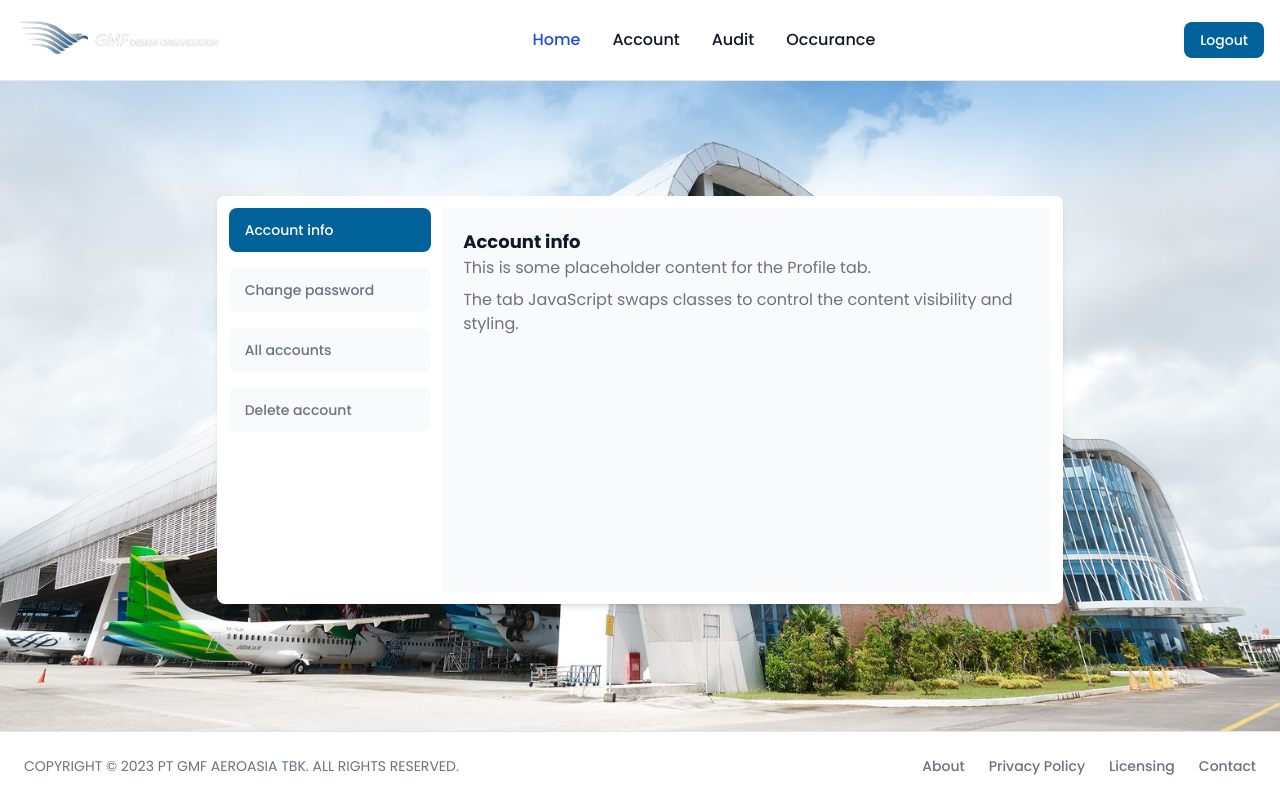
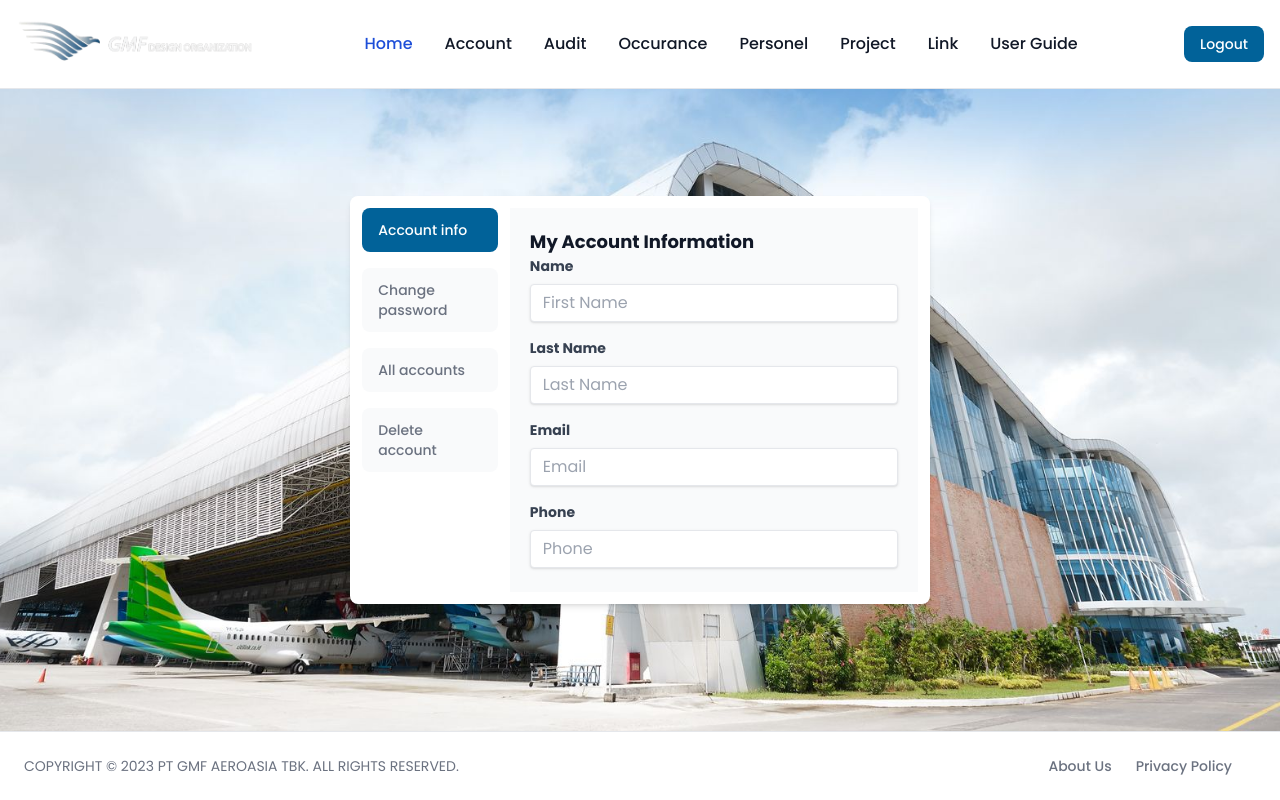
Before and after one commit to reg-strtgy-enjyr/Dashboard-DOA-GMF-Old, an Angular app in the folder Frontend/: page /account in a window 1280 px wide. Built offline with nearby package versions, Linux system fonts and the light colour scheme.

Commit message:
update comments

```diff
--- a/Frontend/src/app/account/account.component.html
+++ b/Frontend/src/app/account/account.component.html
@@ -30,21 +30,35 @@
             </ul>
             <div class="p-5 bg-gray-50 text-medium text-gray-500 w-auto h-96 md:w-3/4">
                 <div id="account-info" *ngIf="selectedTab === 'account-info'">
-            <h3 class="text-lg font-bold text-gray-900">Account info</h3>
-            <p class="mb-2">This is some placeholder content for the Profile tab.</p>
-            <p>The tab JavaScript swaps classes to control the content visibility and styling.</p>
+                    <h3 class="text-lg font-bold text-gray-900">My Account Information</h3>
+                        <div class="mb-4">
+                            <label class="block text-gray-700 text-sm font-bold mb-2" for="firstName">Name</label>
+                            <input class="shadow appearance-none border rounded w-full py-2 px-3 text-gray-700 leading-tight focus:outline-none focus:shadow-outline" id="firstName" type="text" placeholder="First Name">
+                        </div>
+                        <div class="mb-4">
+                            <label class="block text-gray-700 text-sm font-bold mb-2" for="lastName">Last Name</label>
+                            <input class="shadow appearance-none border rounded w-full py-2 px-3 text-gray-700 leading-tight focus:outline-none focus:shadow-outline" id="lastName" type="text" placeholder="Last Name">
+                        </div>
+                        <div class="mb-4">
+                            <label class="block text-gray-700 text-sm font-bold mb-2" for="email">Email</label>
+                            <input class="shadow appearance-none border rounded w-full py-2 px-3 text-gray-700 leading-tight focus:outline-none focus:shadow-outline" id="email" type="email" placeholder="Email">
+                        </div>
+                        <div class="mb-4">
+                            <label class="block text-gray-700 text-sm font-bold mb-2" for="phone">Phone</label>
+                            <input class="shadow appearance-none border rounded w-full py-2 px-3 text-gray-700 leading-tight focus:outline-none focus:shadow-outline" id="phone" type="tel" placeholder="Phone">
+                        </div>
                 </div>
                 <div id="change-password" *ngIf="selectedTab === 'change-password'">
                     <h3 class="text-lg font-bold text-gray-900">Change password</h3>
-            <p class="mb-2">This is some placeholder content for the Dashboard tab.</p>
+                    <p class="mb-2">This is some placeholder content for the Change password tab.</p>
                 </div>
                 <div id="all-accounts" *ngIf="selectedTab === 'all-accounts'">
                     <h3 class="text-lg font-bold text-gray-900">All accounts</h3>
-            <p class="mb-2">This is some placeholder content for the Settings tab.</p>
+                    <p class="mb-2">This is some placeholder content for the All accounts tab.</p>
                 </div>
                 <div id="delete-account" *ngIf="selectedTab === 'delete-account'">
                     <h3 class="text-lg font-bold text-gray-900">Delete accounts</h3>
-            <p class="mb-2">This is some placeholder content for the Contact tab.</p>
+                    <p class="mb-2">This is some placeholder content for the Delete accounts tab.</p>
                 </div>
             </div>
         </div>
--- a/Frontend/src/app/footer/footer.component.html
+++ b/Frontend/src/app/footer/footer.component.html
@@ -3,16 +3,10 @@
     </span>
     <ul class="flex flex-wrap items-center mt-3 text-sm font-medium text-gray-500 dark:text-gray-400 sm:mt-0">
         <li>
-            <a href="#" class="hover:underline me-4 md:me-6">About</a>
+            <a target="_blank"  href="https://www.gmf-aeroasia.co.id/engineering-services-1" class="hover:underline me-4 md:me-6">About Us</a>
         </li>
         <li>
-            <a href="#" class="hover:underline me-4 md:me-6">Privacy Policy</a>
-        </li>
-        <li>
-            <a href="#" class="hover:underline me-4 md:me-6">Licensing</a>
-        </li>
-        <li>
-            <a href="#" class="hover:underline">Contact</a>
+            <a target="_blank" href="https://www.gmf-aeroasia.co.id/privacy/policy" class="hover:underline me-4 md:me-6">Privacy Policy</a>
         </li>
     </ul>
 </footer>
--- a/Frontend/src/app/login/login.component.ts
+++ b/Frontend/src/app/login/login.component.ts
@@ -1,12 +1,18 @@
 import { Component } from '@angular/core';
+import { Router } from '@angular/router';
+import { FooterComponent } from '../footer/footer.component';
 
 @Component({
   selector: 'app-login',
   standalone: true,
-  imports: [],
+  imports: [FooterComponent],
   templateUrl: './login.component.html',
   styleUrl: './login.component.css'
 })
 export class LoginComponent {
+  constructor(private router: Router) { }
 
+  home() {
+    this.router.navigate(['/home']);
+  }
 }
--- a/Frontend/src/app/navbar/navbar.component.html
+++ b/Frontend/src/app/navbar/navbar.component.html
@@ -1,10 +1,10 @@
 <nav class="bg-white dark:bg-[#122435] fixed w-full z-20 top-0 start-0 border-b border-gray-200 dark:border-gray-600">
-  <div class="max-w-screen-xl flex flex-wrap items-center justify-between mx-auto p-4">
-  <a href="/" class="flex items-center space-x-3 rtl:space-x-reverse">
-      <img src="../../assets/gmf-doa-logo.png" class="h-12">
+  <div class="max-w-screen-xl flex flex-wrap items-center justify-between p-4 mx-auto">
+  <a href="/home" class="flex items-center space-x-3 rtl:space-x-reverse">
+      <img src="../../assets/gmf-doa-logo.png" class="h-14">
   </a>
   <div class="flex md:order-2 space-x-3 md:space-x-0 rtl:space-x-reverse">
-      <button type="button" class="text-white bg-[#016299] hover:bg-[#015581] focus:ring-4 focus:outline-none focus:ring-blue-300 font-medium rounded-lg text-sm px-4 py-2 text-center">Logout</button>
+      <button (click)="logout()" type="button" class="text-white bg-[#016299] hover:bg-[#015581] focus:ring-4 focus:outline-none focus:ring-blue-300 font-medium rounded-lg text-sm px-4 py-2 text-center">Logout</button>
       <button data-collapse-toggle="navbar-sticky" type="button" class="inline-flex items-center p-2 w-10 h-10 justify-center text-sm text-gray-500 rounded-lg md:hidden hover:bg-gray-100 focus:outline-none focus:ring-2 focus:ring-gray-200 dark:text-gray-400 dark:hover:bg-gray-700 dark:focus:ring-gray-600" aria-controls="navbar-sticky" aria-expanded="false">
         <span class="sr-only">Open main menu</span>
         <svg class="w-5 h-5" aria-hidden="true" xmlns="http://www.w3.org/2000/svg" fill="none" viewBox="0 0 17 14">
@@ -15,7 +15,7 @@
   <div class="items-center justify-between hidden w-full md:flex md:w-auto md:order-1" id="navbar-sticky">
     <ul class="flex flex-col p-4 md:p-0 mt-4 font-medium border border-gray-100 rounded-lg bg-gray-50 md:space-x-8 rtl:space-x-reverse md:flex-row md:mt-0 md:border-0 md:bg-white dark:bg-[#122435] md:dark:bg-[#122435]">
       <li>
-        <a href="#" class="block py-2 px-3 text-white bg-blue-700 rounded md:bg-transparent md:text-blue-700 md:p-0 md:dark:text-blue-500" aria-current="page">Home</a>
+        <a href="/home" class="block py-2 px-3 text-white bg-blue-700 rounded md:bg-transparent md:text-blue-700 md:p-0 md:dark:text-blue-500" aria-current="page">Home</a>
       </li>
       <li>
         <a href="/account" class="block py-2 px-3 text-gray-900 rounded hover:bg-gray-100 md:hover:bg-transparent md:hover:text-blue-700 md:p-0 md:dark:hover:text-blue-500 dark:text-white dark:hover:bg-gray-700 dark:hover:text-white md:dark:hover:bg-transparent dark:border-gray-700">Account</a>
@@ -26,6 +26,18 @@
       <li>
         <a href="#" class="block py-2 px-3 text-gray-900 rounded hover:bg-gray-100 md:hover:bg-transparent md:hover:text-blue-700 md:p-0 md:dark:hover:text-blue-500 dark:text-white dark:hover:bg-gray-700 dark:hover:text-white md:dark:hover:bg-transparent dark:border-gray-700">Occurance</a>
       </li>
+      <li>
+        <a href="#" class="block py-2 px-3 text-gray-900 rounded hover:bg-gray-100 md:hover:bg-transparent md:hover:text-blue-700 md:p-0 md:dark:hover:text-blue-500 dark:text-white dark:hover:bg-gray-700 dark:hover:text-white md:dark:hover:bg-transparent dark:border-gray-700">Personel</a>
+      </li>
+      <li>
+        <a href="#" class="block py-2 px-3 text-gray-900 rounded hover:bg-gray-100 md:hover:bg-transparent md:hover:text-blue-700 md:p-0 md:dark:hover:text-blue-500 dark:text-white dark:hover:bg-gray-700 dark:hover:text-white md:dark:hover:bg-transparent dark:border-gray-700">Project</a>
+      </li>
+      <li>
+        <a href="#" class="block py-2 px-3 text-gray-900 rounded hover:bg-gray-100 md:hover:bg-transparent md:hover:text-blue-700 md:p-0 md:dark:hover:text-blue-500 dark:text-white dark:hover:bg-gray-700 dark:hover:text-white md:dark:hover:bg-transparent dark:border-gray-700">Link</a>
+      </li>
+      <li>
+        <a href="#" class="block py-2 px-3 text-gray-900 rounded hover:bg-gray-100 md:hover:bg-transparent md:hover:text-blue-700 md:p-0 md:dark:hover:text-blue-500 dark:text-white dark:hover:bg-gray-700 dark:hover:text-white md:dark:hover:bg-transparent dark:border-gray-700">User Guide</a>
+      </li>
     </ul>
   </div>
   </div>
--- a/Frontend/src/app/navbar/navbar.component.ts
+++ b/Frontend/src/app/navbar/navbar.component.ts
@@ -1,4 +1,5 @@
 import { Component } from '@angular/core';
+import { Router } from '@angular/router';
 
 @Component({
   selector: 'app-navbar',
@@ -8,8 +9,9 @@ import { Component } from '@angular/core';
   styleUrl: './navbar.component.css'
 })
 export class NavbarComponent {
-  isDropdownOpen = false;
-  toggleDropdown() {
-    this.isDropdownOpen = !this.isDropdownOpen;
+  constructor(private router: Router) { }
+
+  logout() {
+    this.router.navigate(['/login']);
   }
 }
--- a/Frontend/src/app/register/register.component.ts
+++ b/Frontend/src/app/register/register.component.ts
@@ -1,12 +1,18 @@
 import { Component } from '@angular/core';
+import { Router } from '@angular/router';
+import { FooterComponent } from '../footer/footer.component';
 
 @Component({
   selector: 'app-register',
   standalone: true,
-  imports: [],
+  imports: [FooterComponent],
   templateUrl: './register.component.html',
   styleUrl: './register.component.css'
 })
 export class RegisterComponent {
+  constructor(private router: Router) { }
 
+  home() {
+    this.router.navigate(['/login']);
+  }
 }
--- a/Frontend/src/index.html
+++ b/Frontend/src/index.html
@@ -5,7 +5,7 @@
     <title>GMF DOA</title>
     <base href="/">
     <meta name="viewport" content="width=device-width, initial-scale=1">
-    <link rel="icon" href="../src/assets/icon.png">
+    <link rel="icon" type="image/png" href="./assets/icon.png">
     <link rel="preconnect" href="https://fonts.googleapis.com">
     <link rel="preconnect" href="https://fonts.gstatic.com" crossorigin>
     <link href="https://fonts.googleapis.com/css2?family=Poppins:ital,wght@0,100;0,200;0,300;0,400;0,500;0,600;0,700;0,800;0,900;1,100;1,200;1,300;1,400;1,500;1,600;1,700;1,800;1,900&display=swap" rel="stylesheet">
```
Also changed, not shown: Frontend/src/app/app.routes.ts (+5 -2 lines), Frontend/src/app/login/login.component.html (+11 -3 lines), Frontend/src/app/register/register.component.html (+11 -3 lines). Lines whose indentation alone changed are shown as unchanged.
